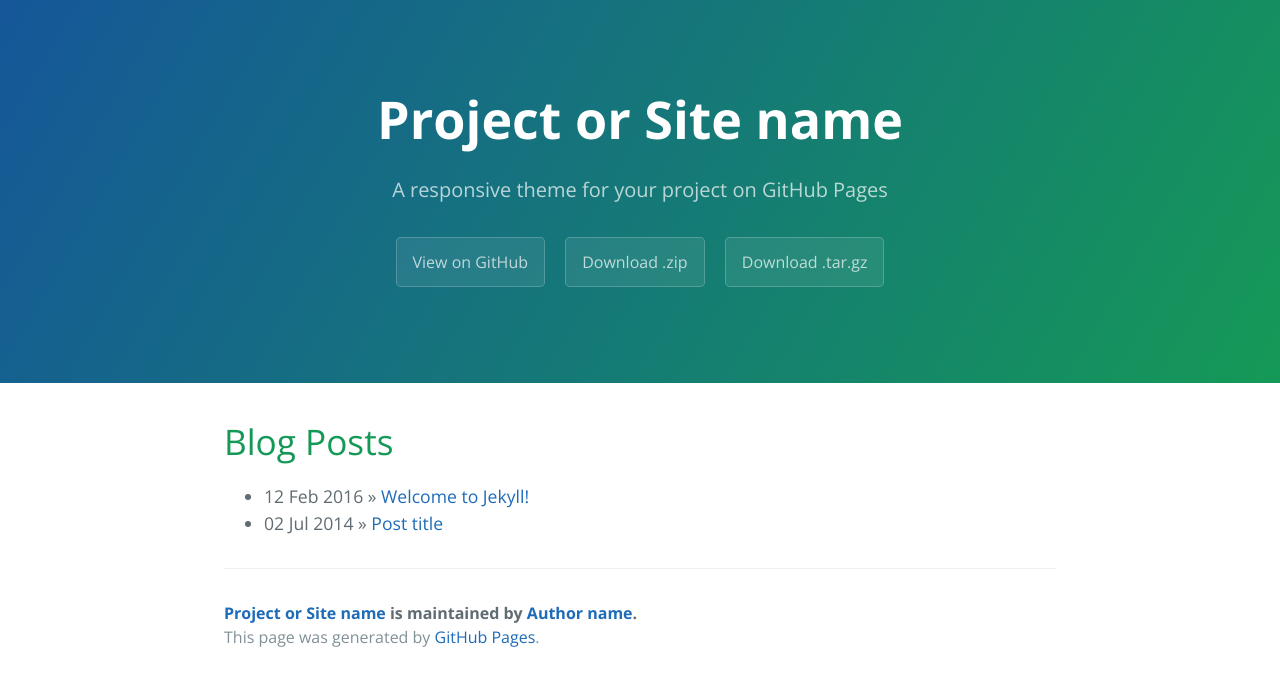
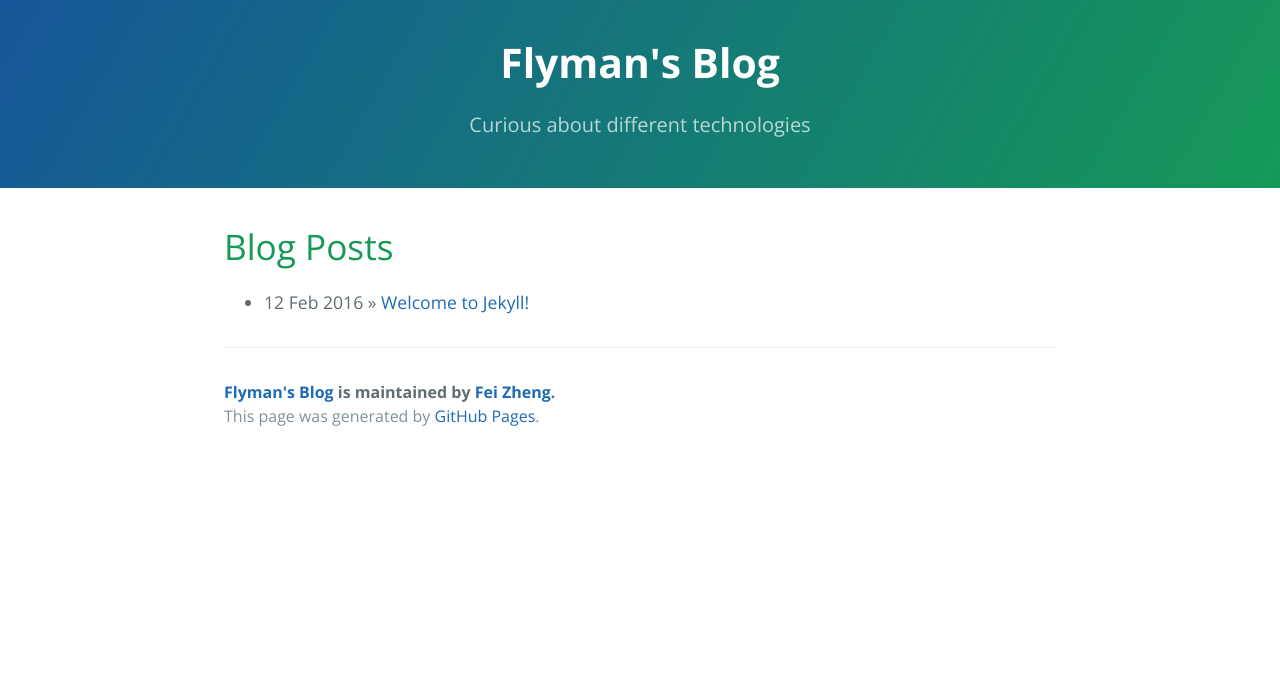
Before and after one commit to flyman3046/flyman3046.github.io, a Jekyll site: the page built from index.html, in a window 1280 px wide. Shown: the top 686 px of the page. Built offline with Jekyll 4.4.1, drawn with Linux system fonts in a browser that asks for light colours; the list of posts is cut into pages by our own code.

Commit message:
clean up

```diff
--- a/_config.yml
+++ b/_config.yml
@@ -1,13 +1,13 @@
 # Setup
-title:        Project or Site name
-tagline:      A responsive theme for your project on GitHub Pages
+title:        Flyman's Blog
+tagline:      Curious about different technologies
 baseurl:      ""
 paginate:     1
 
 # About/contact
 author:
-  name:       Author name
-  url:        http://yourhomepage.com
+  name:       Fei Zheng
+  url:        https://github.com/flyman3046
 
 # Gems
 gems:
--- a/_includes/page-header.html
+++ b/_includes/page-header.html
@@ -1,7 +1,4 @@
 <section class="page-header">
   <h1 class="project-name">{{ site.title }}</h1>
   <h2 class="project-tagline">{{ site.tagline }}</h2>
-  <a href="#" class="btn">View on GitHub</a>
-  <a href="#" class="btn">Download .zip</a>
-  <a href="#" class="btn">Download .tar.gz</a>
 </section>
--- a/css/cayman.css
+++ b/css/cayman.css
@@ -140,16 +140,16 @@
   .btn + .btn { margin-top: 1rem; margin-left: 0; } }
 
 .page-header { color: #fff; text-align: center; background-color: #159957; background-image: linear-gradient(120deg, #155799, #159957); }
-@media screen and (min-width: 64em) { .page-header { padding: 5rem 6rem; } }
-@media screen and (min-width: 42em) and (max-width: 64em) { .page-header { padding: 3rem 4rem; } }
-@media screen and (max-width: 42em) { .page-header { padding: 2rem 1rem; } }
+@media screen and (min-width: 64em) { .page-header { padding: 2rem 5rem; } }
+@media screen and (min-width: 42em) and (max-width: 64em) { .page-header { padding: 2rem 3rem; } }
+@media screen and (max-width: 42em) { .page-header { padding: 1rem 1rem; } }
 
 .project-name { margin-top: 0; margin-bottom: 0.1rem; }
-@media screen and (min-width: 64em) { .project-name { font-size: 3.25rem; } }
+@media screen and (min-width: 64em) { .project-name { font-size: 2.55rem; } }
 @media screen and (min-width: 42em) and (max-width: 64em) { .project-name { font-size: 2.25rem; } }
 @media screen and (max-width: 42em) { .project-name { font-size: 1.75rem; } }
 
-.project-tagline { margin-bottom: 2rem; font-weight: normal; opacity: 0.7; }
+.project-tagline { margin-bottom: 1rem; font-weight: normal; opacity: 0.7; }
 @media screen and (min-width: 64em) { .project-tagline { font-size: 1.25rem; } }
 @media screen and (min-width: 42em) and (max-width: 64em) { .project-tagline { font-size: 1.15rem; } }
 @media screen and (max-width: 42em) { .project-tagline { font-size: 1rem; } }
```
Also changed, not shown: _posts/2017-02-06-example-page.markdown (deleted, +0 -8 lines), README.md, 7 other files.
